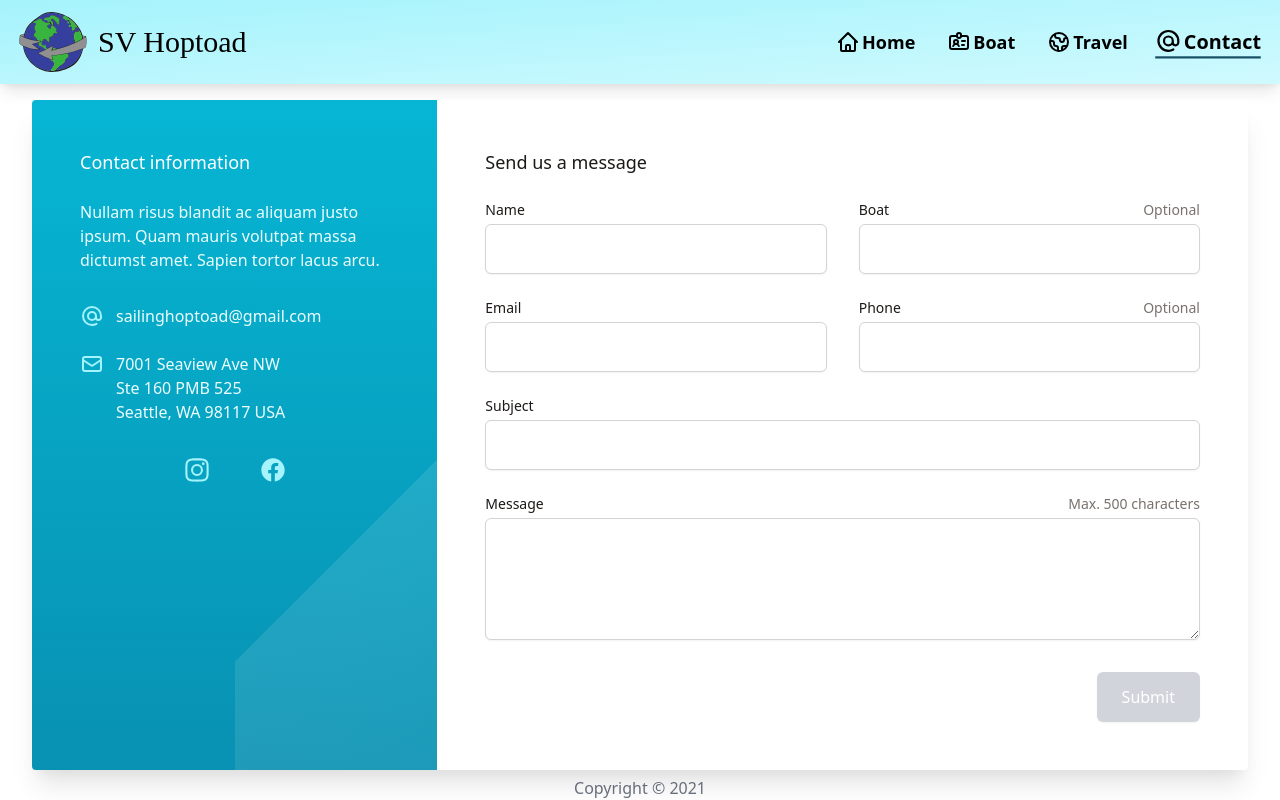
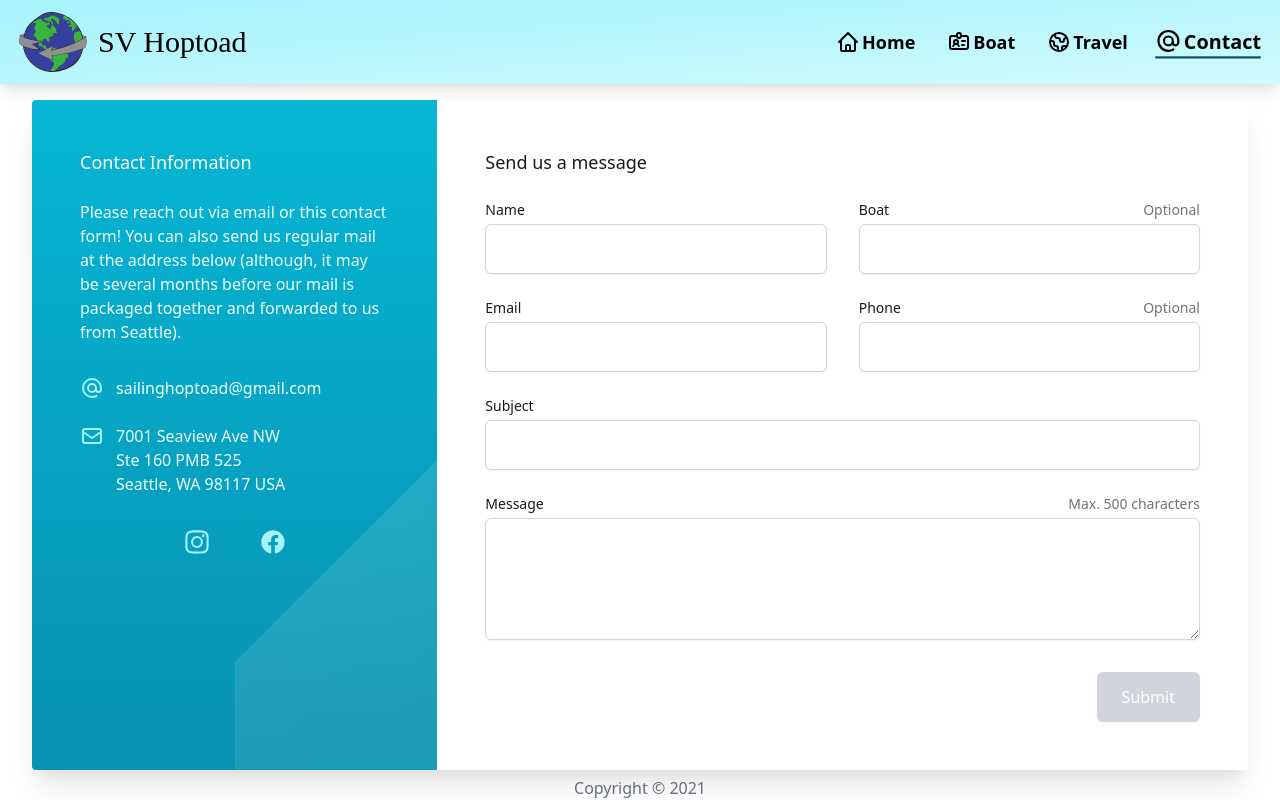
Before and after one commit to shawnstolsig/svhoptoad, a Next.js app: page /contact in a window 1280 px wide. Built offline with nearby package versions, Linux system fonts and the light colour scheme; a web font is replaced by a local one; what @tailwindcss/typography would draw is missing.

Commit message:
updated contact page

```diff
--- a/content/boat.js
+++ b/content/boat.js
@@ -176,7 +176,7 @@ export const boats = [
         material: `Steel`,
         rig: `Cutter`,
         years: {
-            built: '?',
+            built: `Late '80s`,
             start: 1994,
             end: 2003
         },
--- a/content/contact.js
+++ b/content/contact.js
@@ -1,6 +1,6 @@
 export const contactForm = {
-    sidebarTitle: `Contact information`,
-    sidebarDescription: `Nullam risus blandit ac aliquam justo ipsum. Quam mauris volutpat massa dictumst amet. Sapien tortor lacus arcu.`,
+    sidebarTitle: `Contact Information`,
+    sidebarDescription: `Please reach out via email or this contact form!  You can also send us regular mail at the address below (although, it may be several months before our mail is packaged together and forwarded to us from Seattle).`,
     email: `sailinghoptoad@gmail.com`,
     instagramLink: `https://www.instagram.com/svhoptoad/`,
     facebookLink: `https://www.facebook.com/margie.stolsig`,
```
